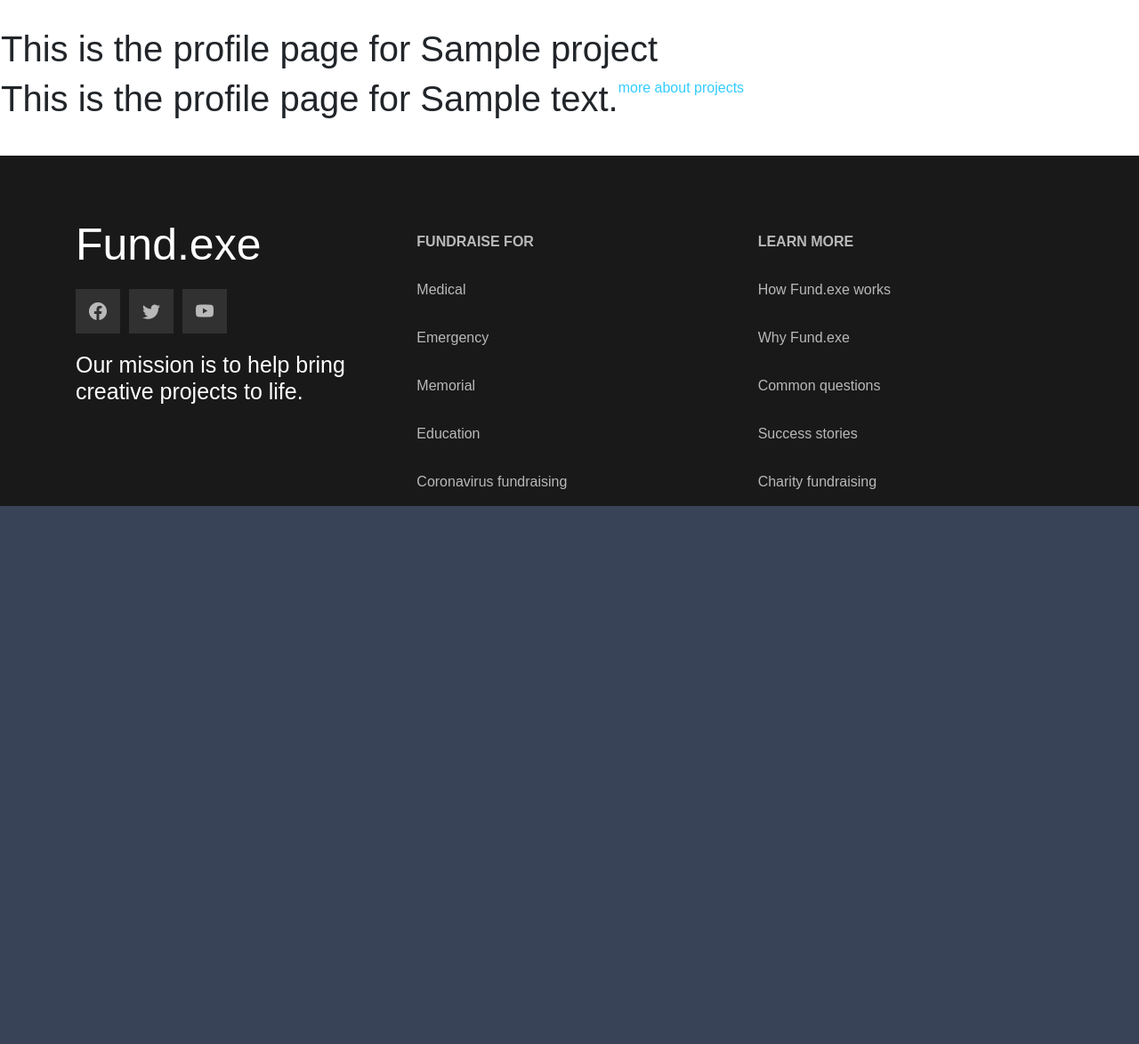
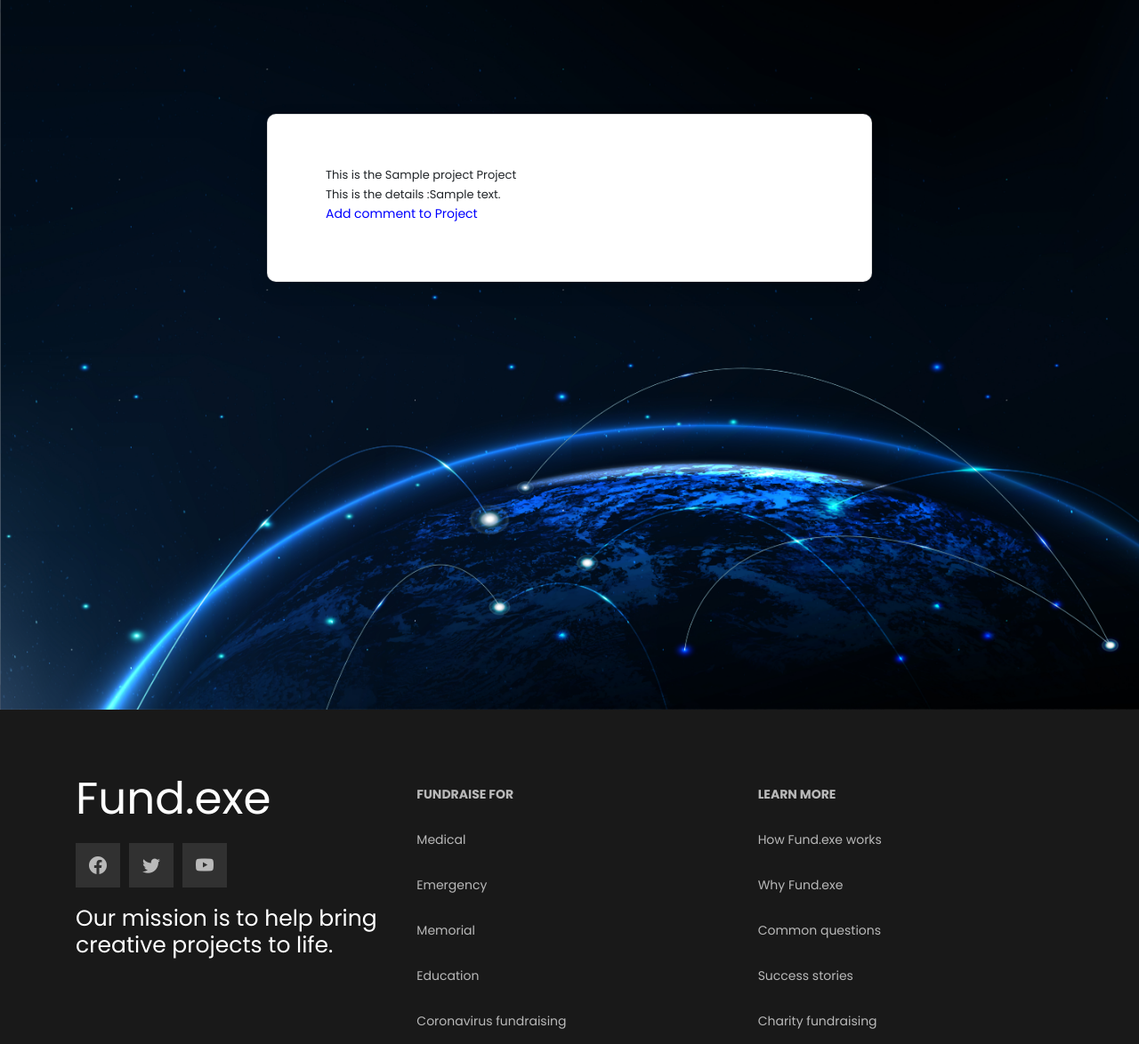
Before and after one commit to hamdyadam97/Crowd_Funding, a Django app: page /viewprojects/1 in a window 1280 px wide. Shown: the part 801-1975 px from the top of the page at 89% size. Before the commit the page ends 1370 px from the top, so only its background shows below. Run offline with Django 4.2, Linux system fonts and the light colour scheme; tables that the repository leaves empty hold one stand-in row (values such as "Sample post"); some libraries are stand-ins or nearby versions.

Commit message:
Update viewproject.html

```diff
--- a/account/templates/account/viewproject.html
+++ b/account/templates/account/viewproject.html
@@ -1,12 +1,47 @@
 {% extends 'base.html' %}
-{% block title %}Profile Page{% endblock title %}
+{% load crispy_forms_tags %}
+{%load static%}
 {% block content %}
-    <div class="row my-3 p-3">
-           {% for i in account %}
-        <h1>This is the profile page for {{i.title}}</h1>
-        <h1>This is the profile page for {{i.details}}</h1>
-        <a href="{% url 'projectfund:detail_project' i.id %}">more about  projects</a>
+
+   <link href="{%static 'vendorl/mdi-font/css/material-design-iconic-font.min.css'%}" rel="stylesheet" media="all">
+    <link href="{%static 'vendorl/font-awesome-4.7/css/font-awesome.min.css'%}" rel="stylesheet" media="all">
+    <!-- Font special for pages-->
+    <link href="https://fonts.googleapis.com/css?family=Poppins:100,100i,200,200i,300,300i,400,400i,500,500i,600,600i,700,700i,800,800i,900,900i" rel="stylesheet">
+
+    <!-- Vendor CSS-->
+    <link href="{%static 'vendorl/select2/select2.min.css'%}" rel="stylesheet" media="all">
+    <link href="{%static 'vendorl/datepicker/daterangepicker.css'%}" rel="stylesheet" media="all">
+
+    <!-- Main CSS-->
+    <link href="{%static 'css/main.css'%}" rel="stylesheet" media="all">
+
+<div class="page-wrapper bg-gra-02 p-t-130 p-b-100 font-poppins">
+        <div class="wrapper wrapper--w680">
+            <div class="card card-4">
+                <div class="card-body">
+                 {% for i in account %}
+        <p>This is the {{i.title}} Project</p>
+        <p>This is the details :{{i.details}}</p>
+        <a href="{% url 'projectfund:project_detail' i.id %} " style="color: blue">Add comment to Project</a>
           {% endfor %}
-	</div>
 
-{% endblock content %}
+        	</div>
+                </div>
+            </div>
+        </div>
+
+    <!-- Jquery JS-->
+    <script src="{%static 'vendorl/jquery/jquery.min.js'%}"></script>
+    <!-- Vendor JS-->
+    <script src="{%static 'vendorl/select2/select2.min.js'%}"></script>
+    <script src="{%static 'vendorl/datepicker/moment.min.js'%}"></script>
+    <script src="{%static 'vendorl/datepicker/daterangepicker.js'%}"></script>
+
+    <!-- Main JS-->
+    <script src="{%static 'js/global.js'%}"></script>
+{% endblock %}
+{% block header %}
+{% endblock %}
+{%block name%}
+{{request.session.email}}
+{%endblock%}
```
